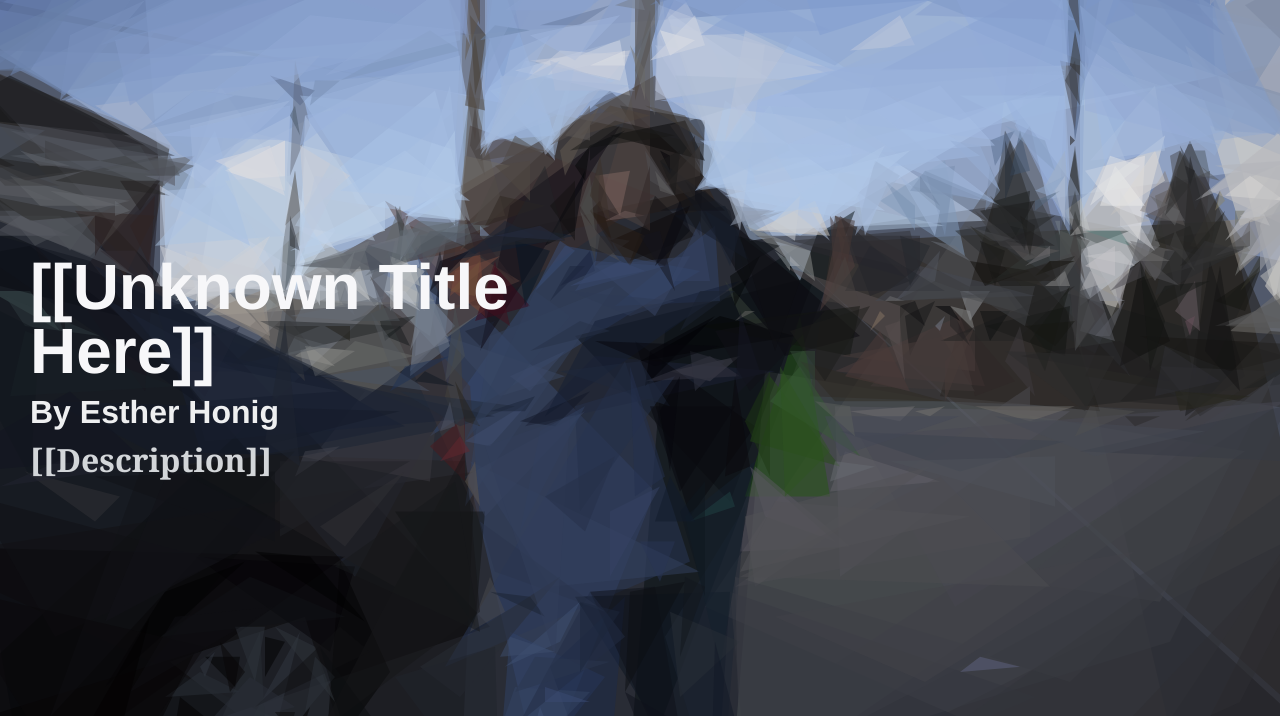
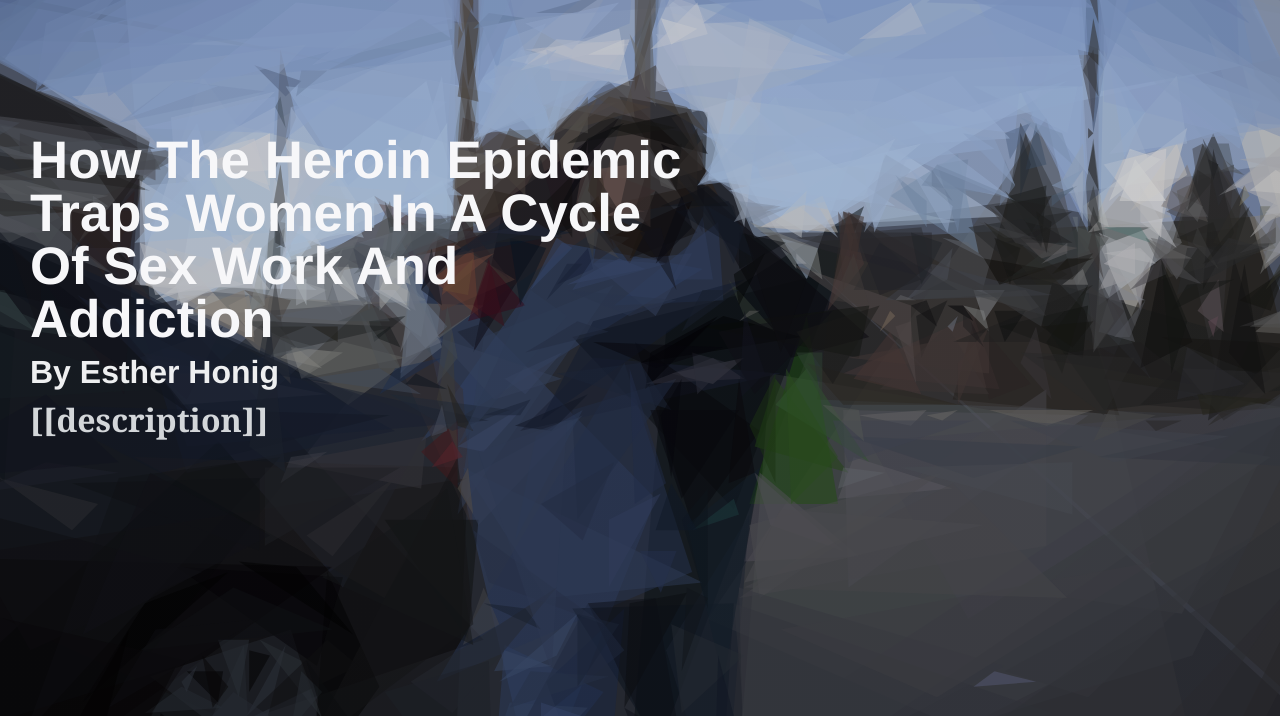
Before and after one commit to SideEffectsPublicMedia/sfx-sex-work-addiction, a website: page components/index.html in a window 1280 px wide. Shown: the part 84-802 px from the top of the page. Drawn offline with nearby package versions, Linux system fonts and the light colour scheme; a script that the page names is missing.

Commit message:
Tweaks on that title card.

```diff
--- a/components/css/styles.css
+++ b/components/css/styles.css
@@ -396,7 +396,7 @@ audio::-internal-media-controls-download-button {
 }
 
 div.title-card-pa {
-  background-image: url("../img/primitive-embrace-vectorized.svg");
+  background: linear-gradient(rgba(0, 0, 0, 0.1), rgba(0, 0, 0, 0.1)), url("../img/primitive-embrace-vectorized.svg");
   background-position: right center;
   background-size: cover;
   background-repeat: repeat;
@@ -404,7 +404,7 @@ div.title-card-pa {
 }
 @media screen and (max-width: 1400px) {
   div.title-card-pa {
-    background-image: url("../img/primitive-embrace-vectorized.svg");
+    background: linear-gradient(rgba(0, 0, 0, 0.1), rgba(0, 0, 0, 0.1)), url("../img/primitive-embrace-vectorized.svg");
     background-position: center center;
     background-size: auto contain;
     background-repeat: repeat;
@@ -412,7 +412,7 @@ div.title-card-pa {
 }
 @media screen and (max-width: 800px) {
   div.title-card-pa {
-    background-image: url("../img/primitive-embrace-vectorized.svg");
+    background: linear-gradient(rgba(0, 0, 0, 0.1), rgba(0, 0, 0, 0.1)), url("../img/primitive-embrace-vectorized.svg");
     background-position: center center;
     background-size: auto contain;
     background-repeat: repeat;
@@ -442,7 +442,7 @@ div.title-card-pa div.card-content div.card-content-titles {
   bottom: 0;
   left: 0;
   right: 0;
-  transform: translateY(-30vh);
+  transform: translateY(-35vh);
 }
 @media screen and (max-width: 1400px) {
   div.title-card-pa div.card-content div.card-content-titles {
@@ -457,7 +457,7 @@ div.title-card-pa div.card-content div.card-content-titles {
 div.title-card-pa div.card-content h1 {
   font-family: "Helvetica Neue", Helvetica, Arial, Akzidenz Grotesk;
   color: #f7f7f9;
-  font-size: 5.5rem;
+  font-size: 4rem;
   font-weight: bold;
   margin-bottom: 0.2em;
   line-height: 1.0em;
@@ -480,7 +480,7 @@ div.title-card-pa div.card-content p.author {
 }
 @media screen and (max-width: 1400px) {
   div.title-card-pa div.card-content h1 {
-    font-size: 4.0rem;
+    font-size: 3.3rem;
     max-width: 53%;
   }
   div.title-card-pa div.card-content p.author {
--- a/components/index.html
+++ b/components/index.html
@@ -5,7 +5,7 @@
     <meta name="viewport" content="width=device-width, initial-scale=1">
     <meta property="og:url" content="http://apps.sideeffectspublicmedia.org/sex-work-addiction/">
     <meta property="og:type" content="article">
-    <meta property="og:title" content="[[Unknown Title Here]] - Side Effects Public Media">
+    <meta property="og:title" content="How The Heroin Epidemic Traps Women In A Cycle Of Sex Work And Addiction - Side Effects Public Media">
     <meta property="og:description" content="[[Description]]">
     <meta property="og:image" content="http://apps.sideeffectspublicmedia.org.s3.amazonaws.com/sex-work-addiction/img/primitive-embrace-vectorized-huge.jpg">
     <meta property="article:publisher" content="https://www.facebook.com/sideeffectsnews/">
@@ -13,7 +13,7 @@
     <!-- Twitter Card data -->
     <meta name="twitter:card" content="summary_large_image">
     <meta name="twitter:site" content="@sideeffectsnews">
-    <meta name="twitter:title" content="[[Unknown Title Here]] - Side Effects Public Media">
+    <meta name="twitter:title" content="How The Heroin Epidemic Traps Women In A Cycle Of Sex Work And Addiction - Side Effects Public Media">
     <meta name="twitter:description" content="[[Description]]">
     <!-- Twitter summary card with large image must be at least 280x150px -->
     <meta name="twitter:image:src" content="http://apps.sideeffectspublicmedia.org.s3.amazonaws.com/sex-work-addiction/img/primitive-embrace-vectorized-huge.jpg">
@@ -61,7 +61,7 @@
         ga('sfxTracker.send', 'pageview');
 
     </script>
-    <title>[[Unknown Title Here]] - Side Effects Public Media</title>
+    <title>How The Heroin Epidemic Traps Women In A Cycle Of Sex Work And Addiction - Side Effects Public Media</title>
 
 </head>
 <body>
@@ -69,9 +69,9 @@
         <a href="http://www.sideeffectspublicmedia.org/" class="home-logo"><img src="img/se-white.png" alt="Side Effects Public Media" class="hl-img"></a>
         <div class="card-content">
             <div class="card-content-titles">
-                <h1>[[Unknown Title Here]]</h1>
+                <h1>How The Heroin Epidemic Traps Women In A Cycle Of Sex Work And Addiction</h1>
                 <p class="author">By Esther Honig</p>
-                <p class="subhead">[[Description]]</p>
+                <p class="subhead">[[description]]</p>
             </div>
         </div>
 
--- a/components/sass/_sfx-pa-cover.scss
+++ b/components/sass/_sfx-pa-cover.scss
@@ -1,19 +1,22 @@
+$background-dimming-strength: 0.1;
+
 div.title-card-pa{
   //background-color: rgba($project-primary, 0.85);
-  background-image: url("../img/primitive-embrace-vectorized.svg");
+  background: linear-gradient( rgba(0, 0, 0, $background-dimming-strength), rgba(0, 0, 0, $background-dimming-strength) ), url("../img/primitive-embrace-vectorized.svg");
+  //replaced background-image: url() when we wanted a darker, more contrasty look;
   background-position: right center;
   background-size: cover;
   background-repeat: repeat;
 
   @media screen and (max-width: $mediumlg-screen-width) {
-    background-image: url("../img/primitive-embrace-vectorized.svg");
+    background: linear-gradient( rgba(0, 0, 0, $background-dimming-strength), rgba(0, 0, 0, $background-dimming-strength) ), url("../img/primitive-embrace-vectorized.svg");
     background-position: center center;
     background-size: auto contain;
     background-repeat: repeat;
   }
 
   @media screen and (max-width: $medium-screen-width) {
-    background-image: url("../img/primitive-embrace-vectorized.svg");
+    background: linear-gradient( rgba(0, 0, 0, $background-dimming-strength), rgba(0, 0, 0, $background-dimming-strength) ), url("../img/primitive-embrace-vectorized.svg");
     background-position: center center;
     background-size: auto contain;
     background-repeat: repeat;
@@ -50,7 +53,7 @@ div.title-card-pa{
       left: 0;
       right: 0;
       //margin-bottom: 26%;
-      transform: translateY(-30vh);
+      transform: translateY(-35vh);
 
       @media screen and (max-width: $mediumlg-screen-width){
         left: 30px;
@@ -65,7 +68,7 @@ div.title-card-pa{
     h1 {
       font-family: $sans-serif;
       color: $project-text-dark;
-      font-size: 5.5rem;
+      font-size: 4rem;
       font-weight: bold;
       margin-bottom: 0.2em;
       line-height: 1.0em;
@@ -91,7 +94,7 @@ div.title-card-pa{
 
     @media screen and (max-width: $mediumlg-screen-width){
       h1{
-        font-size: 4.0rem;
+        font-size: 3.3rem;
 
         max-width: 53%;
       }
```
